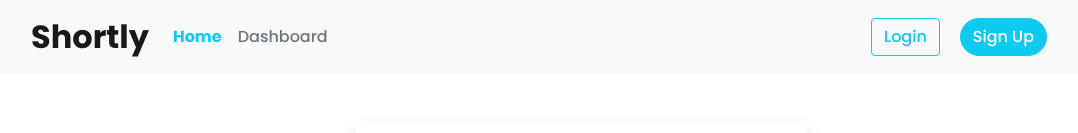
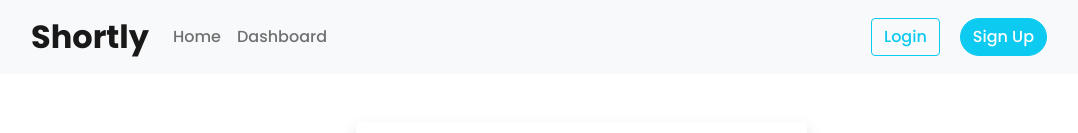
Before and after one commit to Kavyakavi09/Url-shortener-React-frontend, a React (Create React App) app: page /sign-up-activate in a window 1280 px wide. Shown: the top 133 px of the page, without its empty margins (59-1137 px from the left). Built offline with nearby package versions, Linux system fonts and the light colour scheme; the HTML template or start-up script is replaced by a standard one.

Commit message:
links changed

```diff
--- a/src/App.js
+++ b/src/App.js
@@ -20,7 +20,7 @@ function App() {
           <Route path='/' element={<Home />} />
           <Route path='/dashboard' element={<Dashboard />} />
           <Route path='/login' element={<Login />} />
-          <Route path='/sign-up' element={<Register />} />
+          <Route path='/sign-up:token' element={<Register />} />
           <Route path='/sign-up-activate' element={<Activate />} />
           <Route path='/forgot-password' element={<ForgotPass />} />
         </Routes>
--- a/src/pages/Activate.js
+++ b/src/pages/Activate.js
@@ -36,7 +36,7 @@ function Activate() {
     onSubmit: async (values) => {
       try {
         await axios.post(
-          'https://password-reset-project.herokuapp.com/api/users/signup',
+          `https://shortly-urlshorten.herokuapp.com/api/users/signup`,
           values
         );
         navigate('/login');
--- a/src/pages/ForgetPass.js
+++ b/src/pages/ForgetPass.js
@@ -21,7 +21,7 @@ function ForgotPass() {
     onSubmit: async (values) => {
       try {
         let resetData = await axios.post(
-          'https://password-reset-project.herokuapp.com/api/users/forget-password',
+          'https://shortly-urlshorten.herokuapp.com/api/users/forget-password',
           values
         );
         setSuccMs(resetData.data.message);
--- a/src/pages/Header.js
+++ b/src/pages/Header.js
@@ -1,10 +1,8 @@
 /* eslint-disable jsx-a11y/anchor-is-valid */
 import React, { useState } from 'react';
-import { Link } from 'react-router-dom';
+import { Link, NavLink } from 'react-router-dom';
 
 function Header() {
-  const [home, setHome] = useState(true);
-  const [dash, setDash] = useState(false);
   return (
     <div>
       <nav className='navbar navbar-expand-lg navbar-light bg-light ps-3'>
@@ -23,36 +21,24 @@ function Header() {
           <div className='collapse navbar-collapse' id='navbarSupportedContent'>
             <ul className='navbar-nav me-auto mb-2 mb-lg-0'>
               <li className='nav-item'>
-                <Link
-                  className={`${
-                    home
-                      ? 'nav-link active fw-bold text-info'
-                      : 'nav-link text-secondary fw-normal'
-                  }`}
+                <NavLink
+                  className={({ isActive }) =>
+                    isActive ? 'nav-link active text-info' : 'nav-link'
+                  }
                   aria-current='page'
-                  to={'/'}
-                  onClick={() => {
-                    setDash(false);
-                    setHome(true);
-                  }}>
+                  to={'/'}>
                   Home
-                </Link>
+                </NavLink>
               </li>
               <li className='nav-item'>
-                <Link
-                  className={`${
-                    dash
-                      ? 'nav-link active fw-bold text-info'
-                      : 'nav-link text-secondary fw-normal'
-                  }`}
+                <NavLink
+                  className={({ isActive }) =>
+                    isActive ? 'nav-link active text-info' : 'nav-link'
+                  }
                   aria-current='page'
-                  to={'/dashboard'}
-                  onClick={() => {
-                    setDash(true);
-                    setHome(false);
-                  }}>
+                  to={'/dashboard'}>
                   Dashboard
-                </Link>
+                </NavLink>
               </li>
             </ul>
             <form className='d-flex'>
--- a/src/pages/Login.js
+++ b/src/pages/Login.js
@@ -27,7 +27,7 @@ function Login() {
     onSubmit: async (values) => {
       try {
         let loginData = await axios.post(
-          'https://password-reset-project.herokuapp.com/api/users/signin',
+          'https://shortly-urlshorten.herokuapp.com/api/users/signin',
           values
         );
         window.localStorage.setItem('myapptoken', loginData.data.token);
--- a/src/pages/Register.js
+++ b/src/pages/Register.js
@@ -1,12 +1,13 @@
 /* eslint-disable jsx-a11y/anchor-is-valid */
 import React, { useContext } from 'react';
-import { Link, useNavigate } from 'react-router-dom';
+import { Link, useNavigate, useParams } from 'react-router-dom';
 import * as yup from 'yup';
 import { useFormik } from 'formik';
 
 import axios from 'axios';
 
 function Register() {
+  const { token } = useParams();
   let navigate = useNavigate();
   let formik = useFormik({
     initialValues: {
@@ -36,7 +37,7 @@ function Register() {
     onSubmit: async (values) => {
       try {
         await axios.post(
-          'https://password-reset-project.herokuapp.com/api/users/signup',
+          `https://shortly-urlshorten.herokuapp.com/api/users/account-activate/${token}`,
           values
         );
         navigate('/login');
--- a/src/pages/Reset.js
+++ b/src/pages/Reset.js
@@ -34,7 +34,7 @@ function Reset() {
     onSubmit: async (values) => {
       try {
         let resetData = await axios.post(
-          `https://password-reset-project.herokuapp.com/api/users/reset-password/${token}`,
+          `https://shortly-urlshorten.herokuapp.com/api/users/reset-password/${token}`,
           values
         );
         setSuccMs(resetData.data.message);
```
